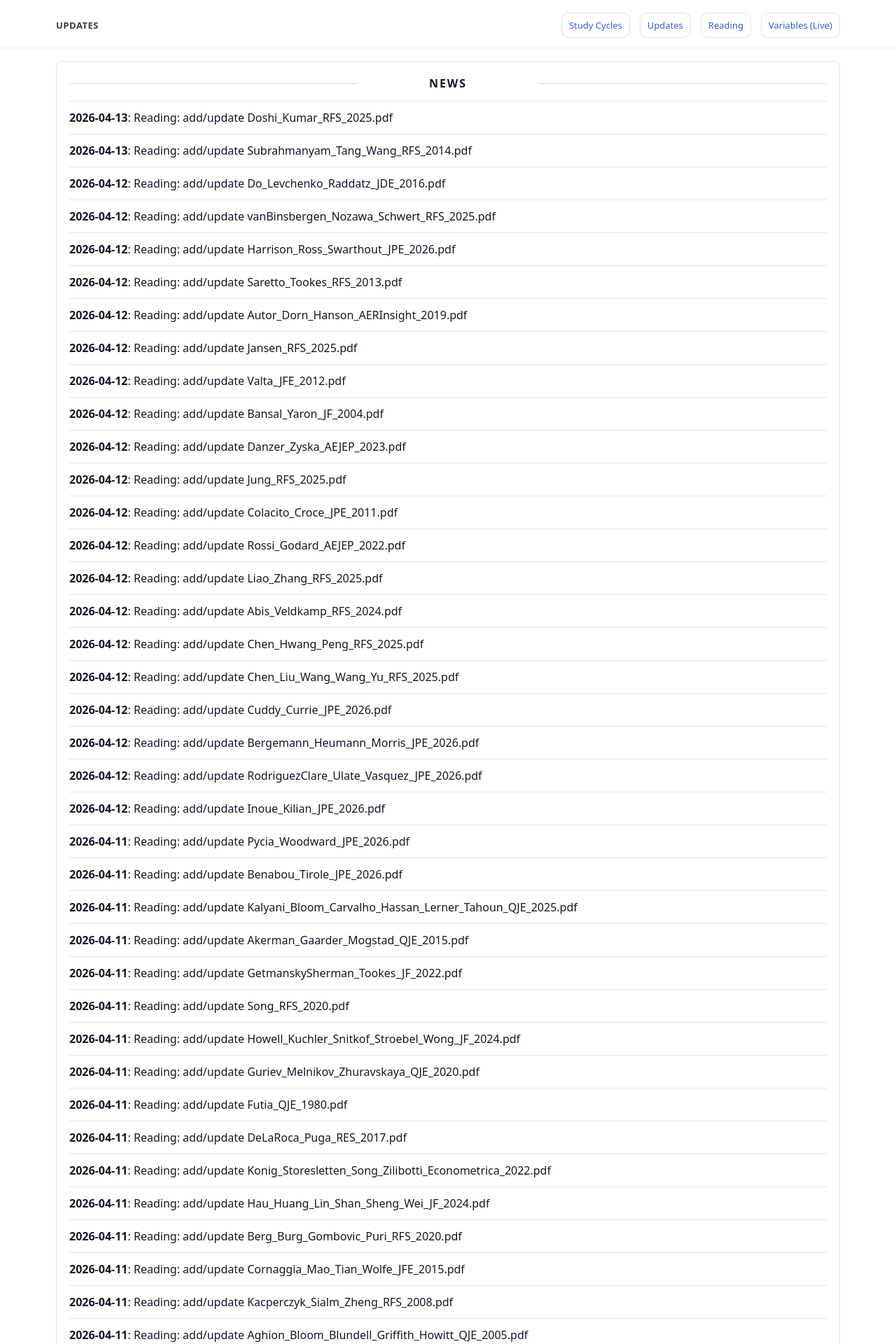
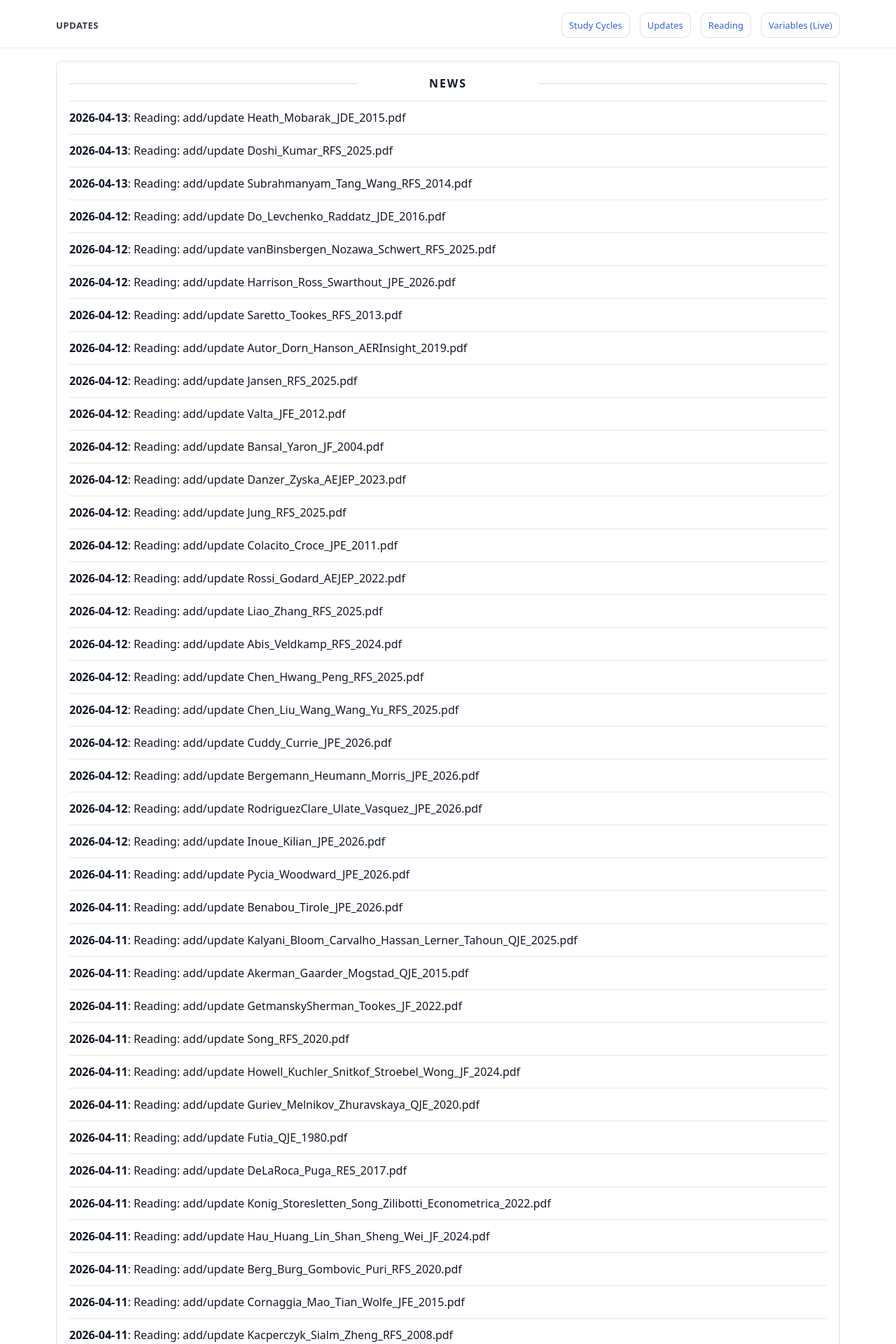
Before and after one commit to yaxinzn/study-archive, a Jekyll site: the page built from updates/index.md, in a window 1280 px wide. Shown: the top 1920 px of the page at 70% size. Built offline with Jekyll 4.4.1, drawn with Linux system fonts in a browser that asks for light colours; some of the changed text lies outside the part shown.

Commit message:
chore: update NEWS feed

```diff
--- a/_data/news.yml
+++ b/_data/news.yml
@@ -1,4 +1,7 @@
 # Auto-generated update history (sorted newest -> oldest). Do not edit manually.
+- ts: "1776034919"
+  date: "2026-04-13"
+  title: "Reading: add/update Heath_Mobarak_JDE_2015.pdf"
 - ts: "1776033357"
   date: "2026-04-13"
   title: "Reading: add/update Doshi_Kumar_RFS_2025.pdf"
```
